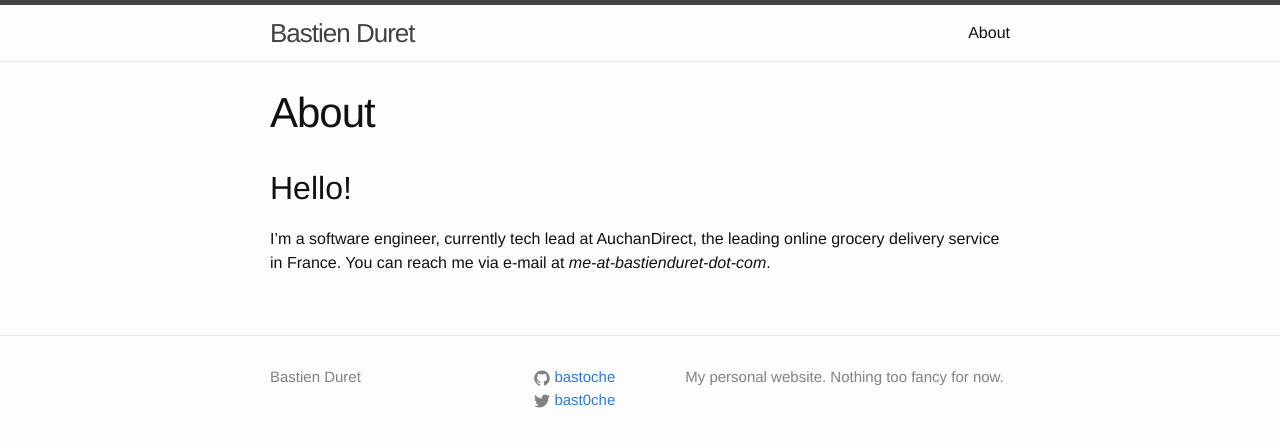
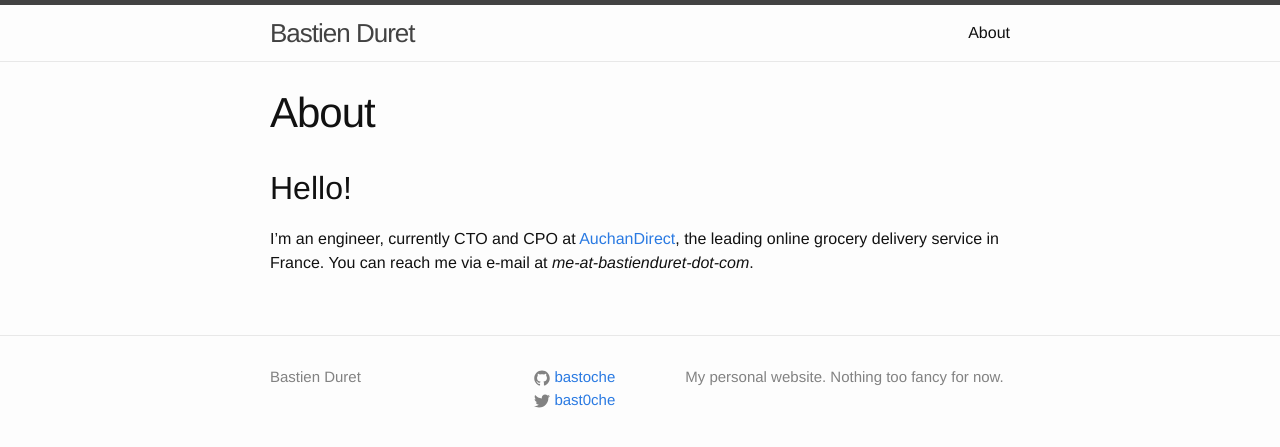
Before and after one commit to bastoche/bastoche.github.io, a Jekyll site: the page built from about.md, in a window 1280 px wide. Shown: the top 447 px of the page. Built offline with Jekyll 4.4.1, drawn with Linux system fonts in a browser that asks for light colours.

Commit message:
Update about text

```diff
--- a/about.md
+++ b/about.md
@@ -6,4 +6,4 @@ permalink: /about/
 
 ## Hello!
 
-I'm a software engineer, currently tech lead at AuchanDirect, the leading online grocery delivery service in France. You can reach me via e-mail at *me-at-bastienduret-dot-com*.
+I'm an engineer, currently CTO and CPO at [AuchanDirect](https://www.auchandirect.fr/), the leading online grocery delivery service in France. You can reach me via e-mail at *me-at-bastienduret-dot-com*.
```
